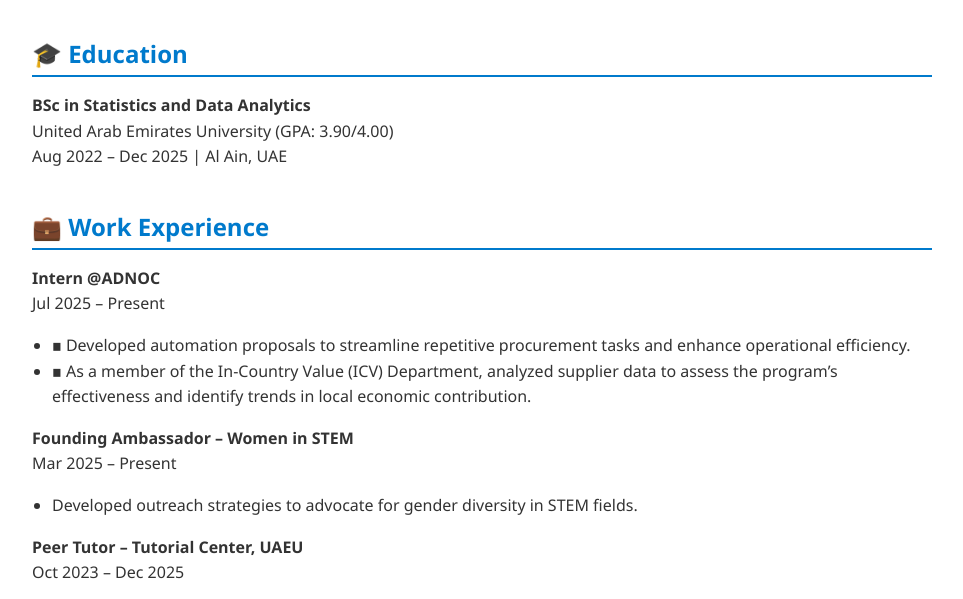
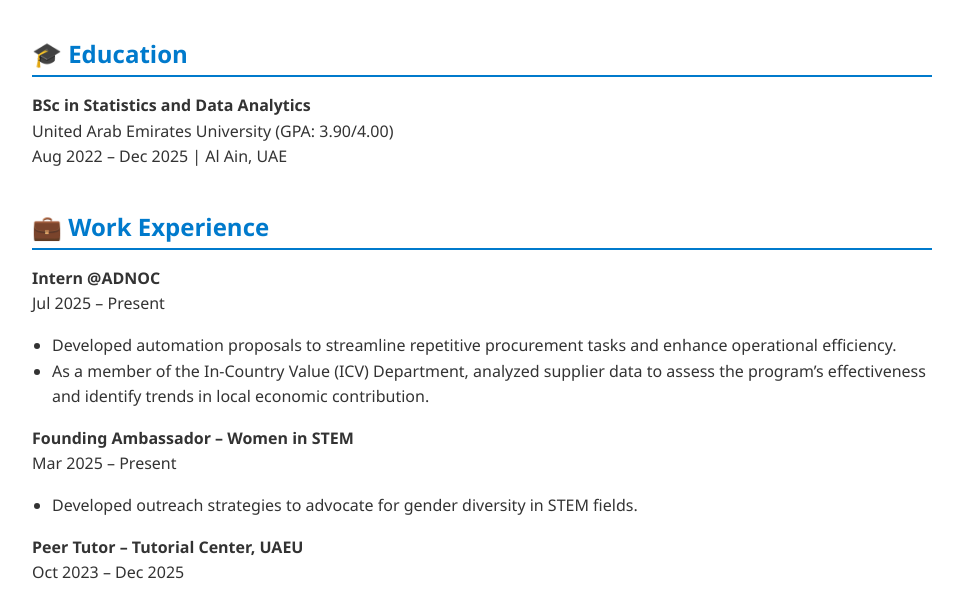
Before and after one commit to SalmaOmar256/CV, a plain HTML site: page index.html in a window 1280 px wide. Shown: the part 189-788 px from the top of the page, without its empty margins (158-1121 px from the left). Drawn offline with Linux system fonts and the light colour scheme.

Commit message:
Update index.html

```diff
--- a/index.html
+++ b/index.html
@@ -92,8 +92,8 @@
   <p><strong>Intern @ADNOC</strong><br>
   Jul 2025 – Present</p>
   <ul>
-    <li>▪	Developed automation proposals to streamline repetitive procurement tasks and enhance operational efficiency.</li>
-    <li>▪	As a member of the In-Country Value (ICV) Department, analyzed supplier data to assess the program’s effectiveness and identify trends in local economic contribution.</li>
+    <li> Developed automation proposals to streamline repetitive procurement tasks and enhance operational efficiency.</li>
+    <li> As a member of the In-Country Value (ICV) Department, analyzed supplier data to assess the program’s effectiveness and identify trends in local economic contribution.</li>
   </ul>
 
   <p><strong>Founding Ambassador – Women in STEM</strong><br>
```
